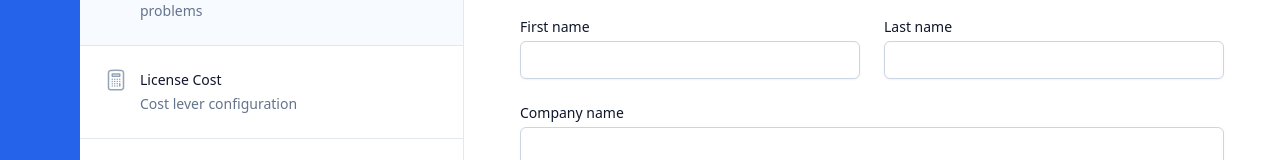
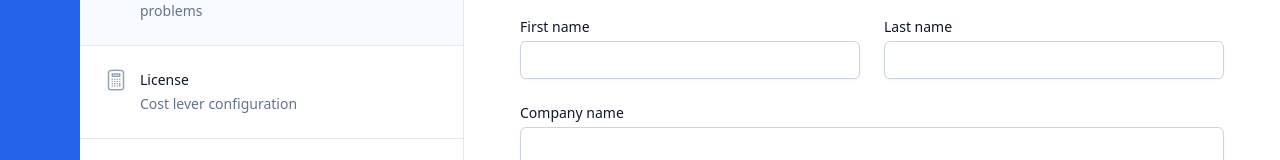
Before and after one commit to automationchad/tray-embedded-demo, a Nuxt app: page /settings in a window 1280 px wide. Shown: the part 131-291 px from the top of the page. Built offline with nearby package versions, Linux system fonts and the light colour scheme.

Commit message:
chanages

```diff
--- a/components/workflows.vue
+++ b/components/license.vue
@@ -521,7 +521,7 @@ import { ReceiptPercentIcon } from "@heroicons/vue/24/outline";
 export default {
   data() {
     return {
-      workflows: localStorage.getItem("workflows"),
+      workflows: localStorage.getItem("workflows") ?? 1,
       workspaces: localStorage.getItem("workspaces") ?? 1,
       tier: localStorage.getItem("tier") ?? "Professional",
       support: localStorage.getItem("support") ?? "Standard",
@@ -529,7 +529,6 @@ export default {
       success: localStorage.getItem("success") ?? "N/A",
     };
   },
-
   methods: {
     saveValues() {
       localStorage.setItem("workflows", this.workflows);
--- a/components/waterfall.vue
+++ b/components/waterfall.vue
@@ -301,7 +301,7 @@ const abbreviatedNumber = (number) => {
 export default {
   data() {
     return {
-      workflows: localStorage.getItem("workflows") ?? 3,
+      workflows: 3,
       selectedPlan: localStorage.getItem("tier") ?? "Professional",
       billingCycle: "Yearly",
     };
--- a/pages/settings.vue
+++ b/pages/settings.vue
@@ -328,7 +328,6 @@
                   v-for="item in subNavigation"
                   @click="currentTab = item.name"
                   :key="item.name"
-
                   :class="[
                     currentTab == item.name
                       ? 'bg-blue-50 bg-opacity-50'
@@ -357,7 +356,7 @@
             </nav>
             <div class="flex-1 xl:overflow-y-auto">
               <Account v-if="currentTab === 'Account'" />
-              <Workflows v-else-if="currentTab === 'License Cost'" />
+              <License v-else-if="currentTab === 'License'" />
               <Addons v-else />
             </div>
           </div>
@@ -393,9 +392,6 @@ import {
   XMarkIcon,
 } from "@heroicons/vue/24/outline";
 import { ChevronLeftIcon, UserCircleIcon } from "@heroicons/vue/20/solid";
-import Workflows from "~~/components/workflows.vue";
-import Addons from "~~/components/addons.vue";
-import Account from "~~/components/account.vue";
 
 const navigation = [{ name: "Home", href: "/", icon: HomeIcon }];
 const subNavigation = [
@@ -403,15 +399,13 @@ const subNavigation = [
     name: "Account",
     href: "/settings/#account",
     description: "Details of the opportunity and customer problems",
-    component: Account,
     icon: UserCircleIcon,
     current: true,
   },
   {
-    name: "License Cost",
+    name: "License",
     description: "Cost lever configuration",
     href: "/settings#license",
-    component: Workflows,
     icon: CalculatorIcon,
     current: true,
   },
@@ -419,18 +413,9 @@ const subNavigation = [
     name: "Add ons",
     description: "Configure the custom add ons for a given prospect",
     href: "/settings#addons",
-    component: Addons,
     icon: SquaresPlusIcon,
     current: false,
   },
-  //   {
-  //     name: "Additional Resources",
-  //     description:
-  //       "Quis viverra netus donec ut auctor fringilla facilisis. Nunc sit donec cursus sit quis et.",
-  //     href: "#",
-  //     icon: MagnifyingGlassCircleIcon,
-  //     current: false,
-  //   },
 ];
 
 const mobileMenuOpen = ref(false);
```
